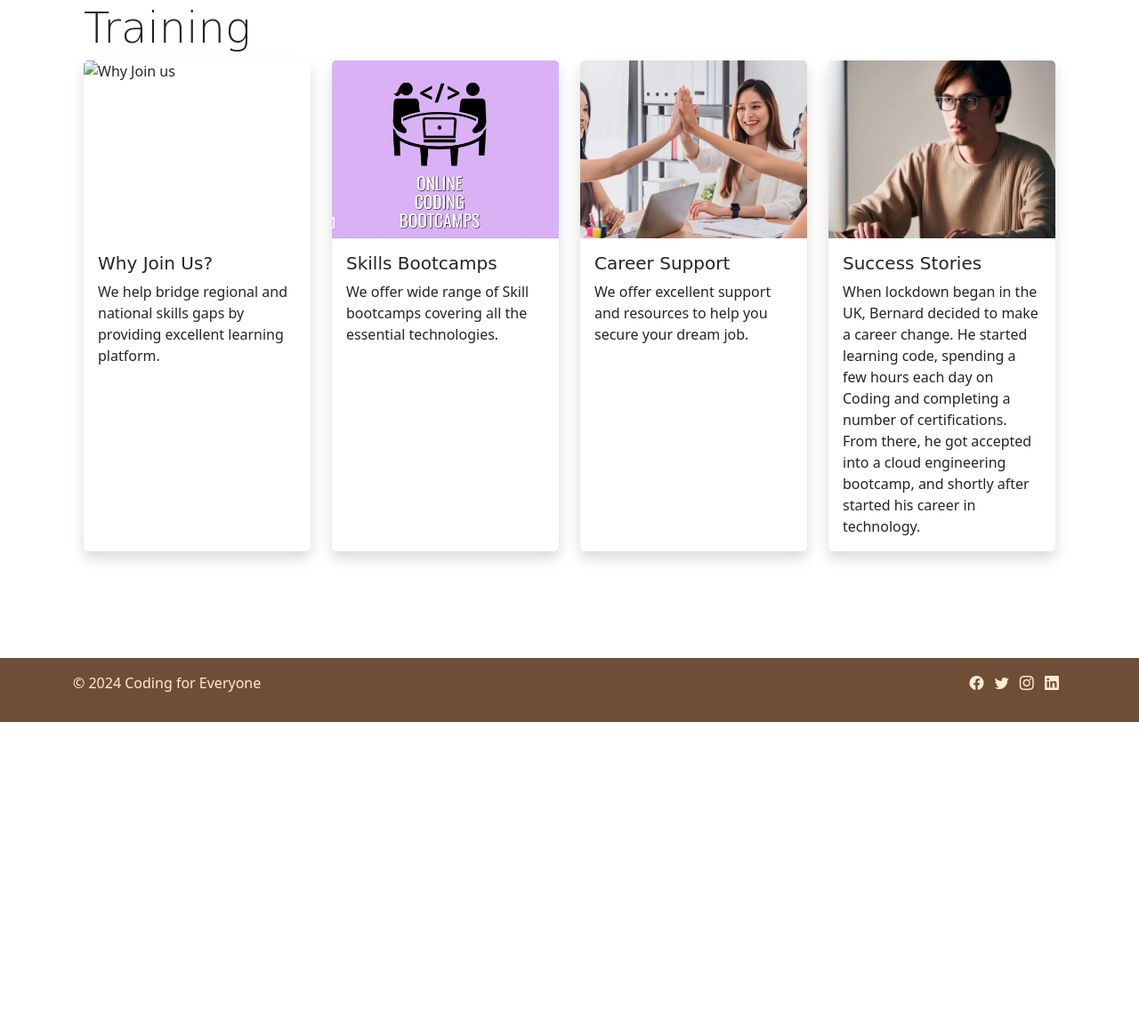
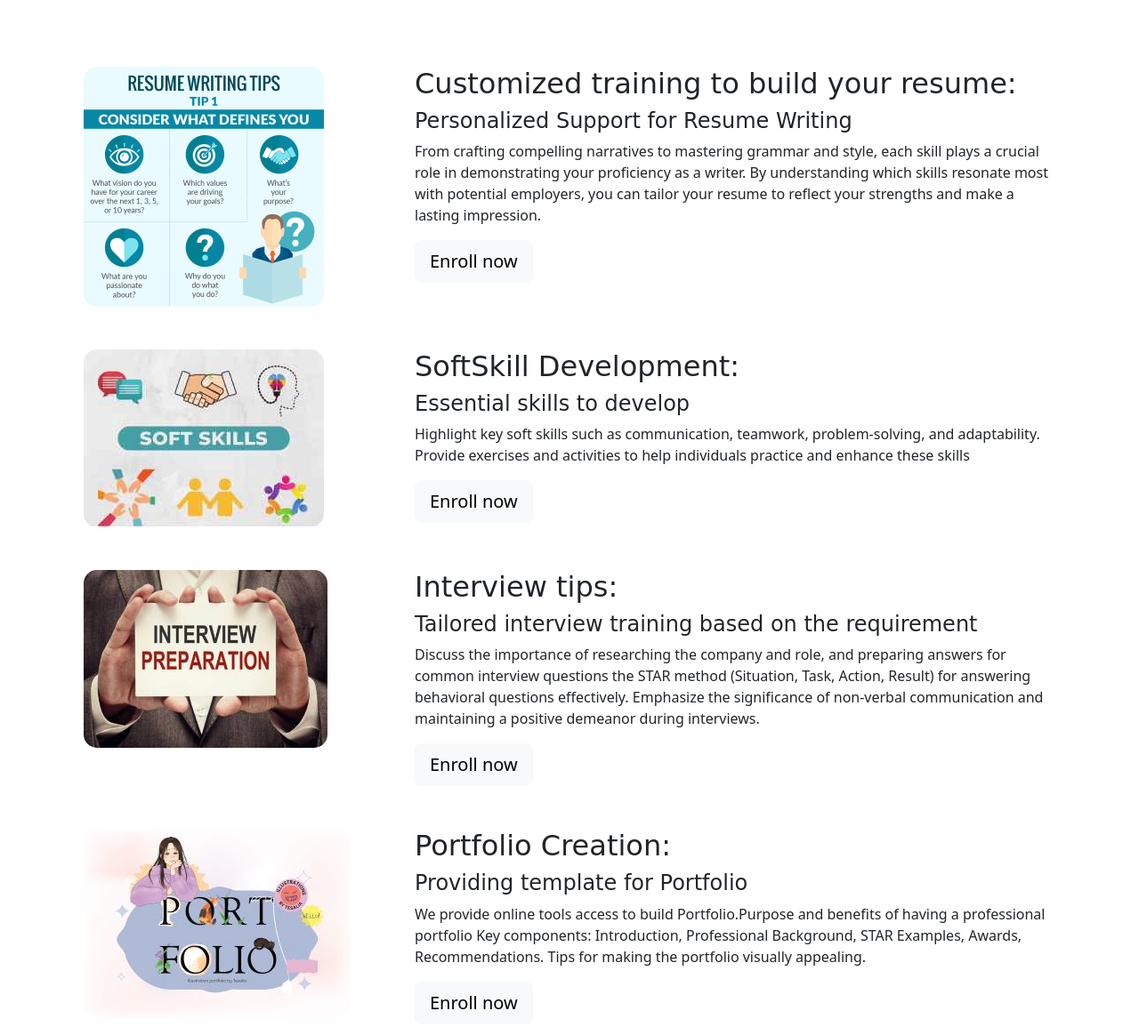
Before and after one commit to AnishAzharudeen/CodingForEveryone, a plain HTML site: page training.html in a window 1280 px wide. Shown: the part 576-1731 px from the top of the page at 89% size. Before the commit the page ends 1388 px from the top, so only its background shows below. Drawn offline with nearby package versions, Linux system fonts and the light colour scheme.

Commit message:
Added contents for training page and added contact page

```diff
--- a/training.html
+++ b/training.html
@@ -154,63 +154,80 @@
     <header class="hero text-center" id="mainContent">
         <div class="container">
             <h1 class="display-4">
-                <span class="hero-part-1">Welcome to</span>
+                <span class="hero-part-1">Discover the best training materials,strategies and tools for your team or LMS</span>
                 <span class="hero-part-2">Coding For Everyone</span>
             </h1>
-            <p class="lead">Ignite your Digital Feature.</p>
+
             <a href="contact.html" class="btn btn-light btn-lg" role="button" tabindex="0">Contact Us</a>
         </div>
     </header>
 
     <!-- Main Section -->
-    <main class="container my-5">
-        <div class="container">
-            <!-- Services Overview -->
-            <section class="my-5">
-                <h2 class="display-5">Training </h2>
-                <div class="row">
-                    <div class="col-lg-3 col-md-6 mb-4 d-flex align-items-stretch">
-                        <div class="card shadow" tabindex="0">
-                            <img src="assets/images/join us.jpg" alt="Why Join us" class="card-img-top">
-                            <div class="card-body">
-                                <h5 class="card-title">Why Join Us?</h5>
-                                <p class="card-text">We help bridge regional and national skills gaps by providing excellent learning platform.
-                                </p>
-                            </div>
+
+        <main>
+            <main id="support" class="container my-4">
+                <div class="container">
+                    <!-- Resume Writing -->
+                    <section id="Resume writing" class="my-5 row gy-7">
+                        <div class="col-lg-4">
+                            <img src="assets/images/Resume.png" alt="Resume" class="img-fluid rounded-image">
                         </div>
-                    </div>
-                    <div class="col-lg-3 col-md-6 mb-4 d-flex align-items-stretch">
-                        <div class="card shadow" tabindex="0">
-                            <img src="assets/images/bootcamps.webp" alt="SkillBootcamp" class="card-img-top">
-                            <div class="card-body">
-                                <h5 class="card-title">Skills Bootcamps</h5>
-                                <p class="card-text">We offer wide range of Skill bootcamps covering all the essential technologies.</p>
-                            </div>
+                        <div class="col-lg-8">
+                            <h2>Customized training to build your resume:</h2>
+                            <h3 class="h4"> Personalized Support for Resume Writing</h3>
+                            <p> From crafting compelling narratives to mastering grammar and style, each skill plays a crucial role in demonstrating your proficiency as a writer. By understanding which skills resonate most with potential employers, you can tailor your resume to reflect your strengths and make a lasting impression.</p>
+                            <a href="contact.html" class="btn btn-light btn-lg" role="button" tabindex="0">Enroll now</a>
                         </div>
-                    </div>
-                    <div class="col-lg-3 col-md-6 mb-4 d-flex align-items-stretch">
-                        <div class="card shadow" tabindex="0">
-                            <img src="assets/images/carrer support.jpg" class="card-img-top" alt="Career Support">
-                            <div class="card-body">
-                                <h5 class="card-title">Career Support</h5>
-                                <p class="card-text">We offer excellent support and resources to help you secure your dream job.</p>
+                    </section>
 
-                            </div>
+                    <!-- SoftSkill-->
+                    <section id="SoftSkill" class="my-5 row gy-7">
+                        <div class="col-lg-4">
+                            <img src="assets/images/soft-skills.jpg" alt="softskill" class="img-fluid rounded-image">
                         </div>
-                    </div>
-                    <div class="col-lg-3 col-md-6 mb-4 d-flex align-items-stretch">
-                        <div class="card shadow" tabindex="0">
-                            <img src="assets/images/Success stories.webp" class="card-img-top" alt="Success Stories">
-                            <div class="card-body">
-                                <h5 class="card-title">Success Stories</h5>
-                                <p class="card-text">When lockdown began in the UK, Bernard decided to make a career change. He started learning code, spending a few hours each day on Coding and completing a number of certifications. From there, he got accepted into a cloud engineering bootcamp, and shortly after started his career in technology.</p>
-                            </div>
+                        <div class="col-lg-8">
+                            <h2>SoftSkill Development:</h2>
+                            <h3 class="h4">Essential skills to develop</h3>
+                            <p> Highlight key soft skills such as communication, teamwork, problem-solving, and adaptability. Provide exercises and activities to help individuals practice and enhance these skills
+                            </p>
+                            <a href="contact.html" class="btn btn-light btn-lg" role="button" tabindex="0">Enroll now</a>
                         </div>
-                    </div>
+                    </section>
+
+                    <!-- Interview Tips -->
+                    <section id="interview" class="my-5 row gy-7">
+                        <div class="col-lg-4">
+                            <img src="assets/images/interviewpreparation.jpg" alt="Interview tips" class="img-fluid rounded-image">
+                        </div>
+                        <div class="col-lg-8">
+                            <h2>Interview tips:</h2>
+                            <h3 class="h4">Tailored interview training based on the requirement</h3>
+                            <p> Discuss the importance of researching the company and role, and preparing answers for common interview questions
+                                the STAR method (Situation, Task, Action, Result) for answering behavioral questions effectively.
+                                Emphasize the significance of non-verbal communication and maintaining a positive demeanor during interviews.
+                            </p>
+                            <a href="contact.html" class="btn btn-light btn-lg" role="button" tabindex="0">Enroll now</a>
+                        </div>
+                    </section>
+
+                    <!-- Portfolio Creation -->
+                    <section id="Portfolio" class="my-5 row gy-7">
+                        <div class="col-lg-4">
+                            <img src="assets/images/port.jpg" alt="Group of people supporting each other"
+                                class="img-fluid rounded-image">
+                        </div>
+                        <div class="col-lg-8">
+                            <h2>Portfolio Creation:</h2>
+                            <h3 class="h4">Providing template for Portfolio</h3>
+                            <p> We provide online tools access to build Portfolio.Purpose and benefits of having a professional portfolio
+                                Key components: Introduction, Professional Background, STAR Examples, Awards, Recommendations.
+                                Tips for making the portfolio visually appealing.
+                            </p>
+                            <a href="contact.html" class="btn btn-light btn-lg" role="button" tabindex="0">Enroll now</a>
+                        </div>
+                    </section>
                 </div>
-            </section>
 
-        </div>
     </main>
 
     <!-- Footer -->
```
Also changed, not shown: assets/images/Resume.png (added), assets/images/interviewpreparation.jpg (added), assets/images/port.jpg (added), assets/images/portfoli.jpg (added), assets/images/soft-skills.jpg (added), contact.html (added).
